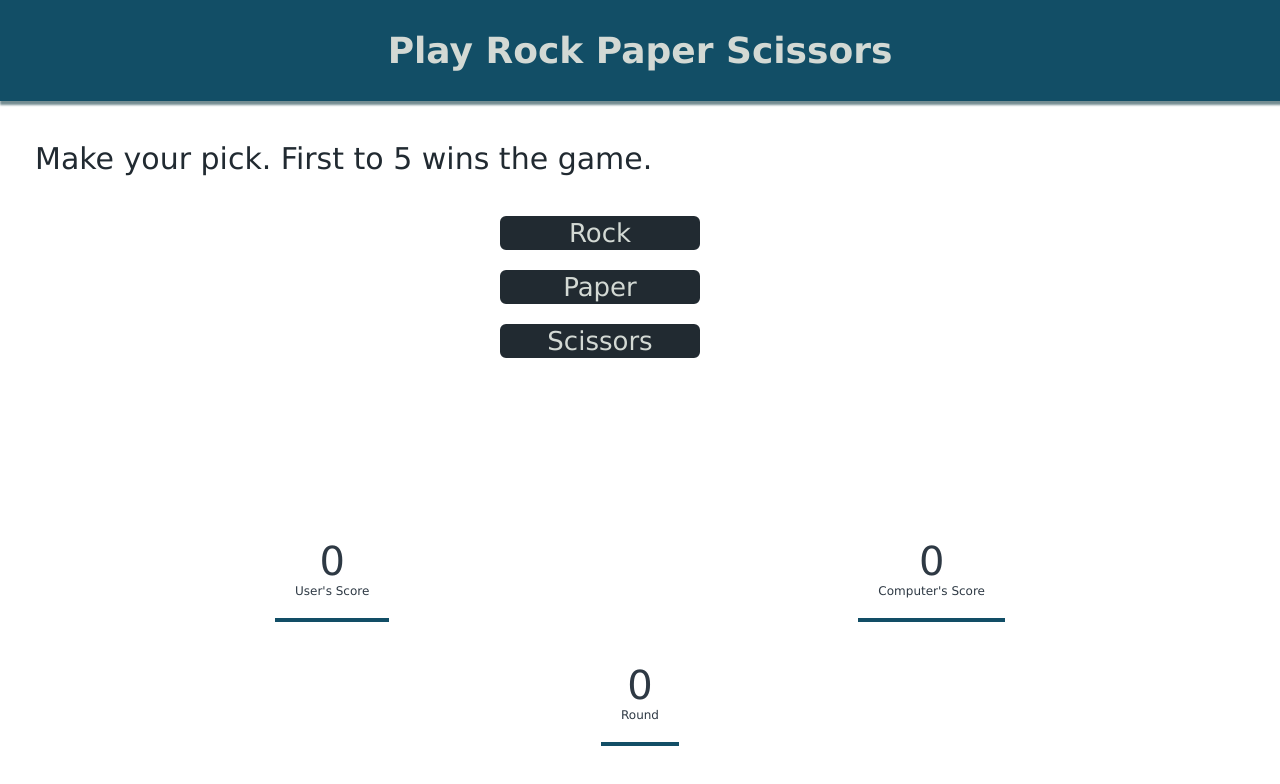
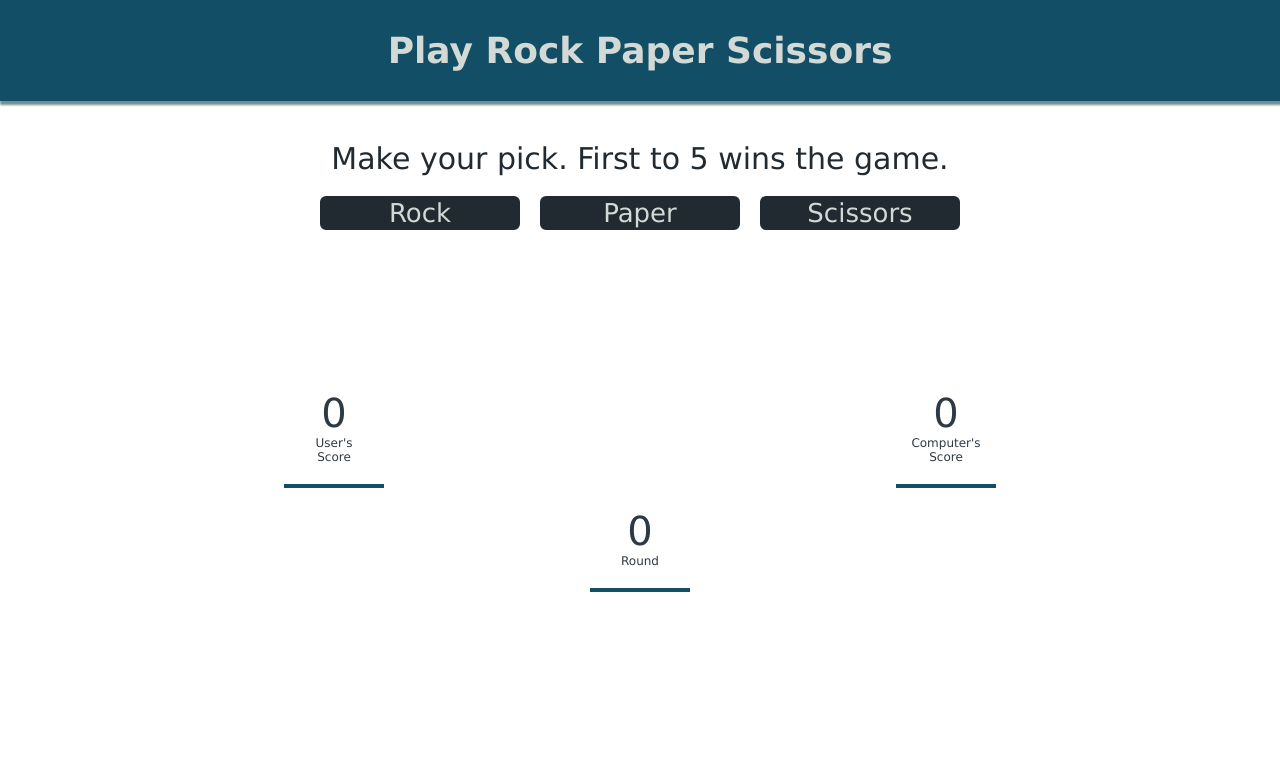
Before and after one commit to favioAC/odin-rock-paper-scissors, a plain HTML site: page index.html in a window 1280 px wide. Drawn offline with Linux system fonts and the light colour scheme.

Commit message:
Fix resizing styling issue.
Updated padding and flex in CSS file to fix
layout issues when screen is smaller.

```diff
--- a/style.css
+++ b/style.css
@@ -28,14 +28,16 @@ body {
 
 .pick-area {
     display: flex;
-    padding-left: 35px;
-    margin-top: 20px;
+    justify-content: center;
+    align-items: center;
+    margin-top: 40px;
+    padding: 0 20px;
 }
 
 .pick-header {
     color: #212a31;
-    padding: 20px 0;
     font-size: 30px;
+    text-align: center;
 }
 
 .buttons-area {
@@ -43,8 +45,7 @@ body {
     flex-wrap: wrap;
     gap: 20px;
     margin-top: 20px;
-    padding: 0 500px;
-    justify-content: space-between;
+    justify-content: center;
 }
 
 .btn, .reset-btn {
@@ -69,8 +70,8 @@ body {
     display: flex;
     flex-direction: column;
     gap: 10px;
+    justify-content: center;
     align-items: center;
-    justify-content: center;
     margin-top: 20px;
     height: 100px;
 }
@@ -79,7 +80,6 @@ body {
     display: flex;
     justify-content: center;
     align-items: center;
-    height: 15%;
     width: 40%;
     font-size: 20px;
     color: #212a31;
@@ -88,18 +88,19 @@ body {
 .results-msg {
     font-size: 20px;
     height: 35%;
-    width: 40%;
+    width: 60%;
     display: flex;
     justify-content: center;
     align-items: center;
+    text-align: center;
     color: #124e66;
 }
 
 .game-tracker {
     display: flex;
-    justify-content: space-between;
+    flex-wrap: wrap;
+    justify-content: center;
     margin-top: 20px;
-    padding: 20px 275px;
 }
 
 .user-area, .computer-area, .counter-details {
@@ -108,6 +109,7 @@ body {
     align-items: center;
     border-bottom: 4px solid #124e66;
     padding: 20px;
+    width: 100px;
 }
 
 .user-score, .computer-score, .counter {
@@ -118,6 +120,7 @@ body {
 .user-name, .computer-name, .counter-title {
     font-size: 12px;
     color: #2e3944;
+    text-align: center;
 }
 
 .final-area {
```
